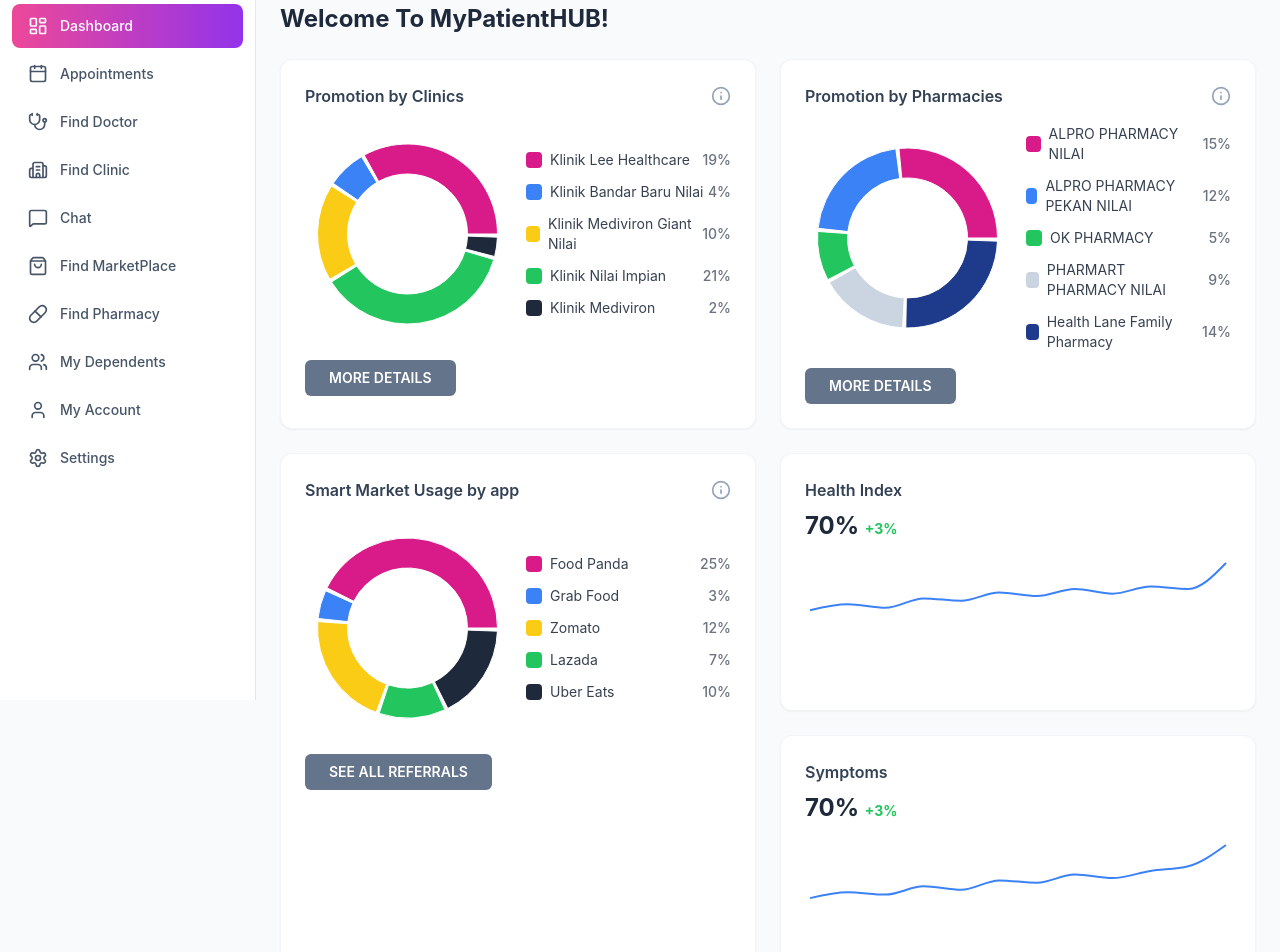
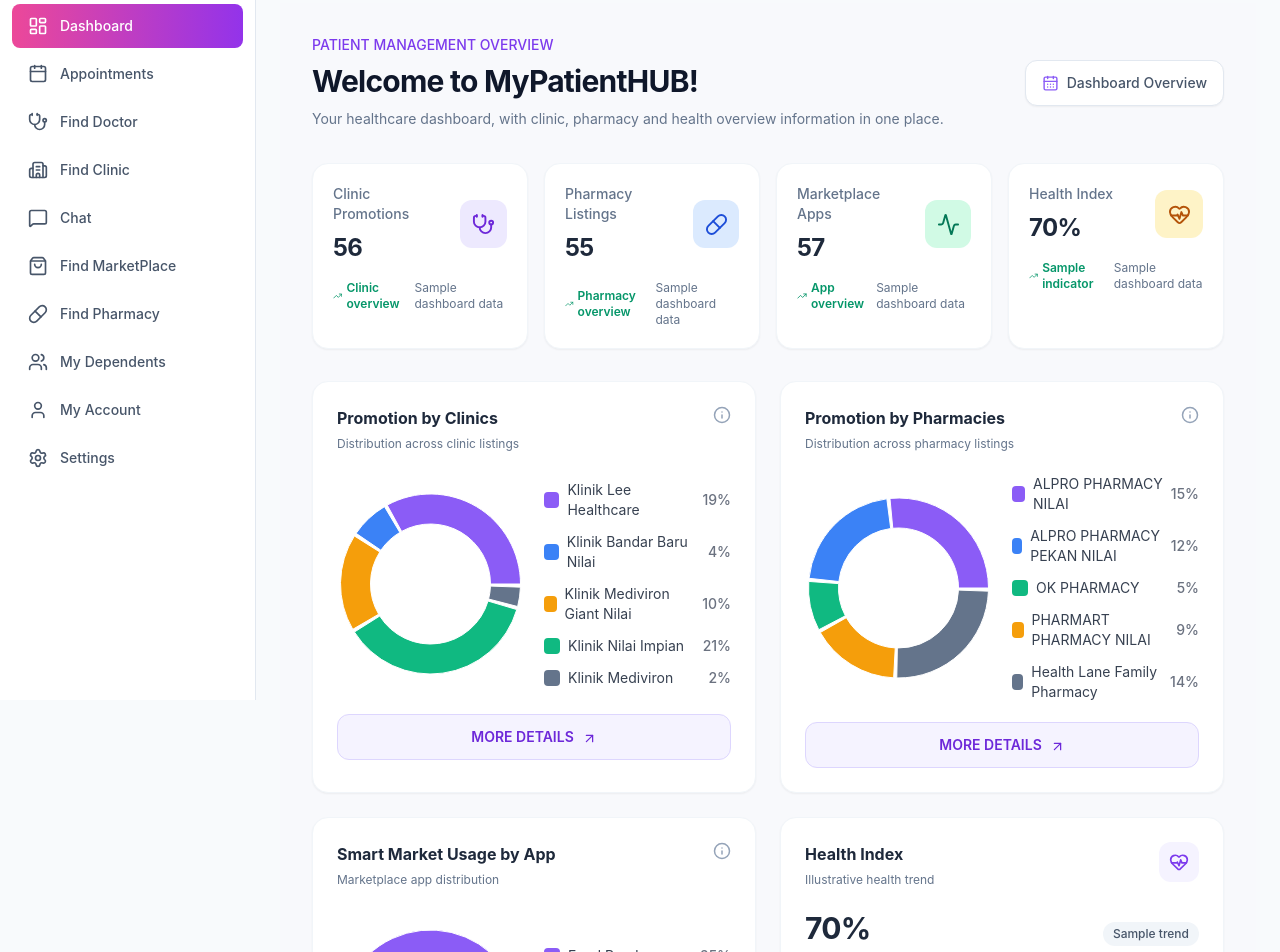
Before and after one commit to sharifa448/PATIENT-HUB-REACT, a React (Vite) app: page /dashboard in a window 1280 px wide. Shown: the part 100-1052 px from the top of the page. Built offline with nearby package versions, Linux system fonts and the light colour scheme.

Commit message:
Update Dashboard.jsx

```diff
--- a/src/pages/Dashboard.jsx
+++ b/src/pages/Dashboard.jsx
@@ -1,149 +1,369 @@
-import React from 'react';
-import DashboardLayout from '../layouts/DashboardLayout';
-import { Info } from 'lucide-react';
-import DonutChart from '../components/DonutChart';
-import ChartLegend from '../components/ChartLegend';
 
-import { LineChart, Line, ResponsiveContainer, XAxis, YAxis, Tooltip } from 'recharts';
+import React from "react";
+import DashboardLayout from "../layouts/DashboardLayout";
+import {
+  Info,
+  Activity,
+  HeartPulse,
+  Stethoscope,
+  Pill,
+  ArrowUpRight,
+  TrendingUp,
+  CalendarDays,
+} from "lucide-react";
 
-const Dashboard = () => {
+import DonutChart from "../components/DonutChart";
+import ChartLegend from "../components/ChartLegend";
+
+import {
+  LineChart,
+  Line,
+  ResponsiveContainer,
+  XAxis,
+  YAxis,
+  Tooltip,
+  AreaChart,
+  Area,
+} from "recharts";
+
 const clinicData = [
-    { name: 'Klinik Lee Healthcare', value: 19, color: '#d91b8a' },
-    { name: 'Klinik Bandar Baru Nilai', value: 4, color: '#3b82f6' },
-    { name: 'Klinik Mediviron Giant Nilai', value: 10, color: '#facc15' },
-    { name: 'Klinik Nilai Impian', value: 21, color: '#22c55e' },
-    { name: 'Klinik Mediviron', value: 2, color: '#1e293b' },
+  { name: "Klinik Lee Healthcare", value: 19, color: "#8b5cf6" },
+  { name: "Klinik Bandar Baru Nilai", value: 4, color: "#3b82f6" },
+  { name: "Klinik Mediviron Giant Nilai", value: 10, color: "#f59e0b" },
+  { name: "Klinik Nilai Impian", value: 21, color: "#10b981" },
+  { name: "Klinik Mediviron", value: 2, color: "#64748b" },
 ];
 
 const pharmacyData = [
-    { name: 'ALPRO PHARMACY NILAI', value: 15, color: '#d91b8a' },
-    { name: 'ALPRO PHARMACY PEKAN NILAI', value: 12, color: '#3b82f6' },
-    { name: 'OK PHARMACY', value: 5, color: '#22c55e' },
-    { name: 'PHARMART PHARMACY NILAI', value: 9, color: '#cbd5e1' },
-    { name: 'Health Lane Family Pharmacy', value: 14, color: '#1e3a8a' },
+  { name: "ALPRO PHARMACY NILAI", value: 15, color: "#8b5cf6" },
+  { name: "ALPRO PHARMACY PEKAN NILAI", value: 12, color: "#3b82f6" },
+  { name: "OK PHARMACY", value: 5, color: "#10b981" },
+  { name: "PHARMART PHARMACY NILAI", value: 9, color: "#f59e0b" },
+  { name: "Health Lane Family Pharmacy", value: 14, color: "#64748b" },
 ];
 
 const marketData = [
-    { name: 'Food Panda', value: 25, color: '#d91b8a' },
-    { name: 'Grab Food', value: 3, color: '#3b82f6' },
-    { name: 'Zomato', value: 12, color: '#facc15' },
-    { name: 'Lazada', value: 7, color: '#22c55e' },
-    { name: 'Uber Eats', value: 10, color: '#1e293b' },
+  { name: "Food Panda", value: 25, color: "#8b5cf6" },
+  { name: "Grab Food", value: 3, color: "#3b82f6" },
+  { name: "Zomato", value: 12, color: "#f59e0b" },
+  { name: "Lazada", value: 7, color: "#10b981" },
+  { name: "Uber Eats", value: 10, color: "#64748b" },
 ];
 
 const healthData = [
-    { month: 'Jan', value: 60 }, { month: 'Feb', value: 65 },
-    { month: 'Mar', value: 62 }, { month: 'Apr', value: 70 },
-    { month: 'May', value: 68 }, { month: 'Jun', value: 75 },
-    { month: 'Jul', value: 72 }, { month: 'Aug', value: 78 },
-    { month: 'Sep', value: 74 }, { month: 'Oct', value: 80 },
-    { month: 'Nov', value: 78 }, { month: 'Dec', value: 100 },
+  { month: "Jan", value: 60 },
+  { month: "Feb", value: 65 },
+  { month: "Mar", value: 62 },
+  { month: "Apr", value: 70 },
+  { month: "May", value: 68 },
+  { month: "Jun", value: 75 },
+  { month: "Jul", value: 72 },
+  { month: "Aug", value: 78 },
+  { month: "Sep", value: 74 },
+  { month: "Oct", value: 80 },
+  { month: "Nov", value: 78 },
+  { month: "Dec", value: 100 },
 ];
 
 const symptomsData = [
-    { month: 'Jan', value: 55 }, { month: 'Feb', value: 60 },
-    { month: 'Mar', value: 58 }, { month: 'Apr', value: 65 },
-    { month: 'May', value: 62 }, { month: 'Jun', value: 70 },
-    { month: 'Jul', value: 68 }, { month: 'Aug', value: 75 },
-    { month: 'Sep', value: 72 }, { month: 'Oct', value: 78 },
-    { month: 'Nov', value: 82 }, { month: 'Dec', value: 100 },
+  { month: "Jan", value: 55 },
+  { month: "Feb", value: 60 },
+  { month: "Mar", value: 58 },
+  { month: "Apr", value: 65 },
+  { month: "May", value: 62 },
+  { month: "Jun", value: 70 },
+  { month: "Jul", value: 68 },
+  { month: "Aug", value: 75 },
+  { month: "Sep", value: 72 },
+  { month: "Oct", value: 78 },
+  { month: "Nov", value: 82 },
+  { month: "Dec", value: 100 },
 ];
 
-  return (
-    <DashboardLayout title="Dashboard">
-      {/* ✅ عنوان خوش‌آمدگویی با رنگ سفید در دارک مود */}
-      <div className="mb-6">
-        <h1 className="text-2xl font-bold text-slate-800 dark:text-white">Welcome To MyPatientHUB!</h1>
+const StatCard = ({ title, value, subtitle, icon: Icon, color }) => (
+  <div className="group rounded-2xl border border-slate-100 bg-white p-5 shadow-sm transition-all duration-300 hover:-translate-y-1 hover:shadow-lg dark:border-slate-700 dark:bg-slate-900">
+    <div className="flex items-center justify-between gap-3">
+      <div>
+        <p className="text-sm font-medium text-slate-500 dark:text-slate-400">
+          {title}
+        </p>
+        <h3 className="mt-2 text-2xl font-bold tracking-tight text-slate-800 dark:text-white">
+          {value}
+        </h3>
       </div>
 
-      <div className="grid grid-cols-1 lg:grid-cols-2 gap-6">
-        {/* کارت ۱ */}
-        <div className="bg-white dark:bg-blue-900 rounded-xl shadow-sm p-6 border border-slate-100 dark:border-blue-800 transition-colors">
-          <div className="flex items-center justify-between mb-4">
-            <h3 className="font-semibold text-slate-700 dark:text-white">Promotion by Clinics</h3>
-            <Info className="w-5 h-5 text-slate-400" />
-          </div>
-          <div className="flex flex-col md:flex-row items-center gap-4">
-            <div className="w-full md:w-1/2"><DonutChart data={clinicData} /></div>
-            <div className="w-full md:w-1/2"><ChartLegend items={clinicData} /></div>
-          </div>
-          <button className="mt-4 bg-slate-500 hover:bg-slate-600 text-white text-sm font-semibold px-6 py-2 rounded-md transition">
-            MORE DETAILS
-          </button>
-        </div>
-
-        {/* کارت ۲ */}
-        <div className="bg-white dark:bg-blue-900 rounded-xl shadow-sm p-6 border border-slate-100 dark:border-blue-800 transition-colors">
-          <div className="flex items-center justify-between mb-4">
-            <h3 className="font-semibold text-slate-700 dark:text-white">Promotion by Pharmacies</h3>
-            <Info className="w-5 h-5 text-slate-400" />
-          </div>
-          <div className="flex flex-col md:flex-row items-center gap-4">
-            <div className="w-full md:w-1/2"><DonutChart data={pharmacyData} /></div>
-            <div className="w-full md:w-1/2"><ChartLegend items={pharmacyData} /></div>
-          </div>
-          <button className="mt-4 bg-slate-500 hover:bg-slate-600 text-white text-sm font-semibold px-6 py-2 rounded-md transition">
-            MORE DETAILS
-          </button>
-        </div>
-
-        {/* کارت ۳ */}
-        <div className="bg-white dark:bg-blue-900 rounded-xl shadow-sm p-6 border border-slate-100 dark:border-blue-800 transition-colors">
-          <div className="flex items-center justify-between mb-4">
-            <h3 className="font-semibold text-slate-700 dark:text-white">Smart Market Usage by app</h3>
-            <Info className="w-5 h-5 text-slate-400" />
-          </div>
-          <div className="flex flex-col md:flex-row items-center gap-4">
-            <div className="w-full md:w-1/2"><DonutChart data={marketData} /></div>
-            <div className="w-full md:w-1/2"><ChartLegend items={marketData} /></div>
-          </div>
-          <button className="mt-4 bg-slate-500 hover:bg-slate-600 text-white text-sm font-semibold px-6 py-2 rounded-md transition">
-            SEE ALL REFERRALS
-          </button>
-        </div>
-
-        {/* کارت ۴: Health Index + Symptoms */}
-        <div className="space-y-6">
-          <div className="bg-white dark:bg-blue-900 rounded-xl shadow-sm p-6 border border-slate-100 dark:border-blue-800 transition-colors">
-            <h3 className="font-semibold text-slate-700 dark:text-white mb-2">Health Index</h3>
-            <p className="text-2xl font-bold text-slate-800 dark:text-white mb-4">
-              70% <span className="text-sm text-green-500">+3%</span>
-            </p>
-            <div className="h-32">
-              <ResponsiveContainer width="100%" height="100%">
-                <LineChart data={healthData}>
-                  <XAxis dataKey="month" hide />
-                  <YAxis hide />
-                  <Tooltip
-                    contentStyle={{ backgroundColor: '#1e293b', border: 'none', borderRadius: '8px', color: '#fff', fontSize: '12px' }}
-                    formatter={(value) => [`${value}`, 'Health']}
-                  />
-                  <Line type="monotone" dataKey="value" stroke="#3b82f6" strokeWidth={2} dot={false} />
-                </LineChart>
-              </ResponsiveContainer>
+      <div className={`flex h-12 w-12 items-center justify-center rounded-xl ${color}`}>
+        <Icon size={23} />
       </div>
     </div>
 
-          <div className="bg-white dark:bg-blue-900 rounded-xl shadow-sm p-6 border border-slate-100 dark:border-blue-800 transition-colors">
-            <h3 className="font-semibold text-slate-700 dark:text-white mb-2">Symptoms</h3>
-            <p className="text-2xl font-bold text-slate-800 dark:text-white mb-4">
-              70% <span className="text-sm text-green-500">+3%</span>
+    <div className="mt-4 flex items-center gap-2 text-xs text-slate-500 dark:text-slate-400">
+      <span className="flex items-center gap-1 font-semibold text-emerald-600">
+        <TrendingUp size={14} />
+        {subtitle}
+      </span>
+      <span>Sample dashboard data</span>
+    </div>
+  </div>
+);
+
+const Panel = ({ title, subtitle, children, action }) => (
+  <section className="min-w-0 rounded-2xl border border-slate-100 bg-white p-5 shadow-sm transition-shadow duration-300 hover:shadow-md sm:p-6 dark:border-slate-700 dark:bg-slate-900">
+    <div className="mb-5 flex items-start justify-between gap-3">
+      <div className="min-w-0">
+        <h2 className="text-base font-bold text-slate-800 dark:text-white">
+          {title}
+        </h2>
+        {subtitle && (
+          <p className="mt-1 text-xs leading-5 text-slate-500 dark:text-slate-400">
+            {subtitle}
           </p>
-            <div className="h-32">
+        )}
+      </div>
+
+      {action || (
+        <Info
+          size={18}
+          className="shrink-0 text-slate-400"
+          aria-label="Information"
+        />
+      )}
+    </div>
+
+    {children}
+  </section>
+);
+
+const DistributionPanel = ({ title, subtitle, data, buttonText }) => (
+  <Panel title={title} subtitle={subtitle}>
+    <div className="grid grid-cols-1 items-center gap-5 sm:grid-cols-2">
+      <div className="mx-auto min-h-[190px] w-full max-w-[250px]">
+        <DonutChart data={data} />
+      </div>
+
+      <div className="min-w-0">
+        <ChartLegend items={data} />
+      </div>
+    </div>
+
+    <button
+      type="button"
+      className="mt-5 w-full rounded-xl border border-violet-200 bg-violet-50 px-4 py-3 text-sm font-semibold text-violet-700 transition hover:border-violet-300 hover:bg-violet-100 focus:outline-none focus:ring-2 focus:ring-violet-300 dark:border-violet-900 dark:bg-violet-950 dark:text-violet-300 dark:hover:bg-violet-900"
+    >
+      {buttonText}
+      <ArrowUpRight size={15} className="ml-2 inline" />
+    </button>
+  </Panel>
+);
+
+const TrendPanel = ({
+  title,
+  description,
+  value,
+  icon: Icon,
+  data,
+  color,
+  chartType = "line",
+}) => (
+  <Panel
+    title={title}
+    subtitle={description}
+    action={
+      <div className="rounded-xl bg-violet-50 p-2.5 text-violet-600 dark:bg-violet-950 dark:text-violet-300">
+        <Icon size={20} />
+      </div>
+    }
+  >
+    <div className="mb-2 flex items-end justify-between gap-3">
+      <div className="text-3xl font-bold tracking-tight text-slate-800 dark:text-white">
+        {value}
+      </div>
+      <span className="rounded-full bg-slate-100 px-2.5 py-1 text-xs font-medium text-slate-600 dark:bg-slate-800 dark:text-slate-300">
+        Sample trend
+      </span>
+    </div>
+
+    <div className="h-36 w-full">
       <ResponsiveContainer width="100%" height="100%">
-                <LineChart data={symptomsData}>
+        {chartType === "area" ? (
+          <AreaChart data={data}>
+            <defs>
+              <linearGradient id="healthGradient" x1="0" y1="0" x2="0" y2="1">
+                <stop offset="0%" stopColor={color} stopOpacity={0.28} />
+                <stop offset="95%" stopColor={color} stopOpacity={0.01} />
+              </linearGradient>
+            </defs>
             <XAxis dataKey="month" hide />
-                  <YAxis hide />
+            <YAxis hide domain={["dataMin - 5", "dataMax + 5"]} />
             <Tooltip
-                    contentStyle={{ backgroundColor: '#1e293b', border: 'none', borderRadius: '8px', color: '#fff', fontSize: '12px' }}
-                    formatter={(value) => [`${value}`, 'Symptom']}
+              contentStyle={{
+                backgroundColor: "#0f172a",
+                border: "none",
+                borderRadius: "10px",
+                color: "#fff",
+                fontSize: "12px",
+              }}
+              formatter={(v) => [v, title]}
             />
-                  <Line type="monotone" dataKey="value" stroke="#3b82f6" strokeWidth={2} dot={false} />
+            <Area
+              type="monotone"
+              dataKey="value"
+              stroke={color}
+              strokeWidth={3}
+              fill="url(#healthGradient)"
+              dot={false}
+              activeDot={{ r: 5 }}
+            />
+          </AreaChart>
+        ) : (
+          <LineChart data={data}>
+            <XAxis dataKey="month" hide />
+            <YAxis hide domain={["dataMin - 5", "dataMax + 5"]} />
+            <Tooltip
+              contentStyle={{
+                backgroundColor: "#0f172a",
+                border: "none",
+                borderRadius: "10px",
+                color: "#fff",
+                fontSize: "12px",
+              }}
+              formatter={(v) => [v, title]}
+            />
+            <Line
+              type="monotone"
+              dataKey="value"
+              stroke={color}
+              strokeWidth={3}
+              dot={false}
+              activeDot={{ r: 5 }}
+            />
           </LineChart>
+        )}
       </ResponsiveContainer>
     </div>
+
+    <div className="mt-2 flex items-center justify-between border-t border-slate-100 pt-3 text-xs text-slate-500 dark:border-slate-800 dark:text-slate-400">
+      <span>January – December</span>
+      <span className="flex items-center gap-1 font-medium text-slate-600 dark:text-slate-300">
+        <Activity size={13} />
+        Overview
+      </span>
+    </div>
+  </Panel>
+);
+
+const Dashboard = () => {
+  return (
+    <DashboardLayout title="Dashboard">
+      <div className="min-h-screen bg-slate-50/70 p-4 sm:p-6 lg:p-8 dark:bg-slate-950">
+        {/* Welcome header */}
+        <header className="mb-8 flex flex-col gap-4 sm:flex-row sm:items-center sm:justify-between">
+          <div>
+            <p className="mb-2 text-sm font-medium text-violet-600 dark:text-violet-400">
+              PATIENT MANAGEMENT OVERVIEW
+            </p>
+            <h1 className="text-2xl font-bold tracking-tight text-slate-900 sm:text-3xl dark:text-white">
+              Welcome to MyPatientHUB!
+            </h1>
+            <p className="mt-2 max-w-2xl text-sm leading-6 text-slate-500 dark:text-slate-400">
+              Your healthcare dashboard, with clinic, pharmacy and health
+              overview information in one place.
+            </p>
+          </div>
+
+          <div className="flex w-fit items-center gap-2 rounded-xl border border-slate-200 bg-white px-4 py-3 text-sm font-medium text-slate-600 shadow-sm dark:border-slate-700 dark:bg-slate-900 dark:text-slate-300">
+            <CalendarDays size={17} className="text-violet-500" />
+            Dashboard Overview
+          </div>
+        </header>
+
+        {/* Summary cards */}
+        <div className="mb-8 grid grid-cols-1 gap-4 sm:grid-cols-2 xl:grid-cols-4">
+          <StatCard
+            title="Clinic Promotions"
+            value="56"
+            subtitle="Clinic overview"
+            icon={Stethoscope}
+            color="bg-violet-100 text-violet-700 dark:bg-violet-950 dark:text-violet-300"
+          />
+
+          <StatCard
+            title="Pharmacy Listings"
+            value="55"
+            subtitle="Pharmacy overview"
+            icon={Pill}
+            color="bg-blue-100 text-blue-700 dark:bg-blue-950 dark:text-blue-300"
+          />
+
+          <StatCard
+            title="Marketplace Apps"
+            value="57"
+            subtitle="App overview"
+            icon={Activity}
+            color="bg-emerald-100 text-emerald-700 dark:bg-emerald-950 dark:text-emerald-300"
+          />
+
+          <StatCard
+            title="Health Index"
+            value="70%"
+            subtitle="Sample indicator"
+            icon={HeartPulse}
+            color="bg-amber-100 text-amber-700 dark:bg-amber-950 dark:text-amber-300"
+          />
+        </div>
+
+        {/* Distribution panels */}
+        <div className="mb-8 grid grid-cols-1 gap-6 xl:grid-cols-2">
+          <DistributionPanel
+            title="Promotion by Clinics"
+            subtitle="Distribution across clinic listings"
+            data={clinicData}
+            buttonText="MORE DETAILS"
+          />
+
+          <DistributionPanel
+            title="Promotion by Pharmacies"
+            subtitle="Distribution across pharmacy listings"
+            data={pharmacyData}
+            buttonText="MORE DETAILS"
+          />
+
+          <DistributionPanel
+            title="Smart Market Usage by App"
+            subtitle="Marketplace app distribution"
+            data={marketData}
+            buttonText="SEE ALL REFERRALS"
+          />
+
+          <div className="grid grid-cols-1 gap-6">
+            <TrendPanel
+              title="Health Index"
+              description="Illustrative health trend"
+              value="70%"
+              icon={HeartPulse}
+              data={healthData}
+              color="#8b5cf6"
+              chartType="area"
+            />
+
+            <TrendPanel
+              title="Symptoms Overview"
+              description="Illustrative symptom trend"
+              value="70%"
+              icon={Activity}
+              data={symptomsData}
+              color="#0ea5e9"
+            />
           </div>
         </div>
+
+        {/* Footer */}
+        <footer className="flex flex-col gap-2 border-t border-slate-200 pt-5 text-xs text-slate-400 sm:flex-row sm:items-center sm:justify-between dark:border-slate-800">
+          <p>
+            © 2026 MyPatientHUB. Healthcare information in one place.
+          </p>
+          <p>Dashboard · Clinics · Pharmacy</p>
+        </footer>
       </div>
     </DashboardLayout>
   );
```
Lines whose indentation alone changed are shown as unchanged.
